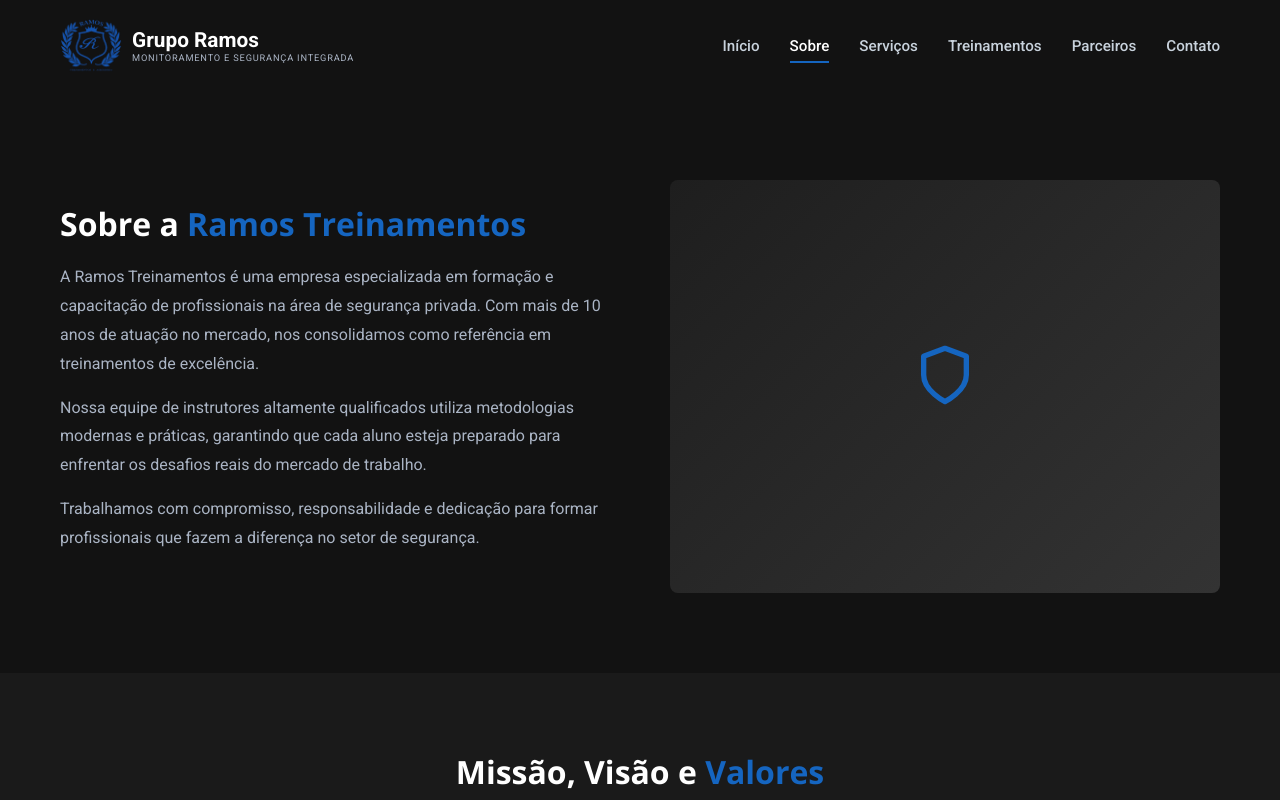
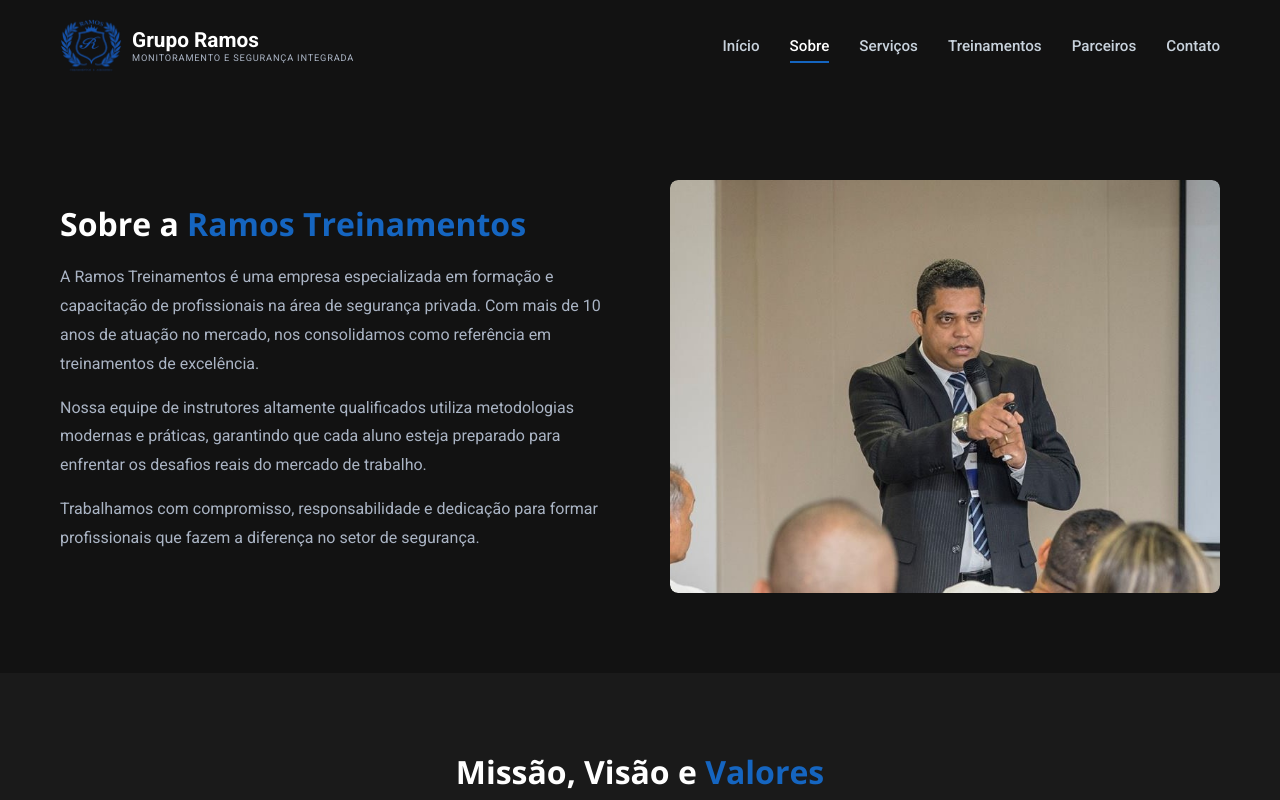
Before and after one commit to viGaldinos/grupo-ramos-site, a React (Vite) app: page /sobre in a window 1280 px wide. Shown: the top 800 px of the page. Built offline with nearby package versions, Linux system fonts and the light colour scheme; the HTML template or start-up script is replaced by a standard one.

Commit message:
feat: add foto_sobre.jpg to Sobre intro section

```diff
--- a/src/pages/Sobre.jsx
+++ b/src/pages/Sobre.jsx
@@ -1,4 +1,5 @@
 import { FiTarget, FiEye, FiHeart, FiAward, FiCheckCircle, FiStar, FiShield } from 'react-icons/fi';
+import fotoSobre from '../assets/foto_sobre.jpg';
 import styles from './Sobre.module.css';
 
 export default function Sobre() {
@@ -29,9 +30,7 @@ export default function Sobre() {
               </p>
             </div>
             <div className={styles.introImage}>
-              <div className={styles.placeholder}>
-                <FiShield />
-              </div>
+              <img src={fotoSobre} alt="Grupo Ramos" className={styles.introImg} />
               <div className={styles.introImageBorder} />
             </div>
           </div>
--- a/src/pages/Sobre.module.css
+++ b/src/pages/Sobre.module.css
@@ -30,15 +30,14 @@
   border-radius: var(--radius);
   overflow: hidden;
   aspect-ratio: 4/3;
-  background: linear-gradient(135deg, var(--color-bg-card) 0%, var(--color-gray-dark) 100%);
-  display: flex;
-  align-items: center;
-  justify-content: center;
 }
 
-.introImage .placeholder {
-  font-size: 4rem;
-  color: var(--color-wine);
+.introImg {
+  width: 100%;
+  height: 100%;
+  object-fit: cover;
+  border-radius: var(--radius);
+  display: block;
 }
 
 .introImageBorder {
```
Also changed, not shown: src/assets/foto_sobre.jpg (added).
